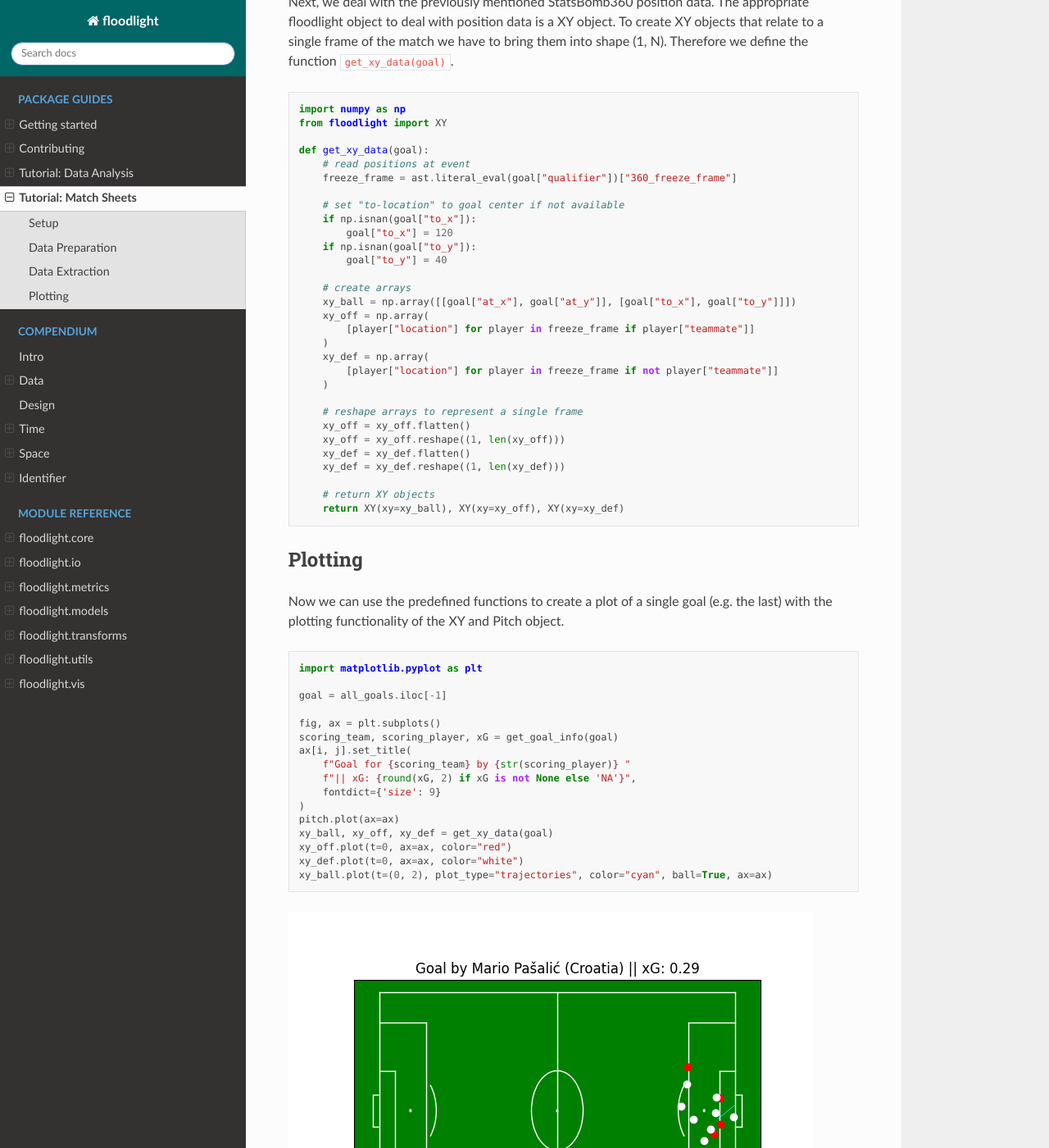
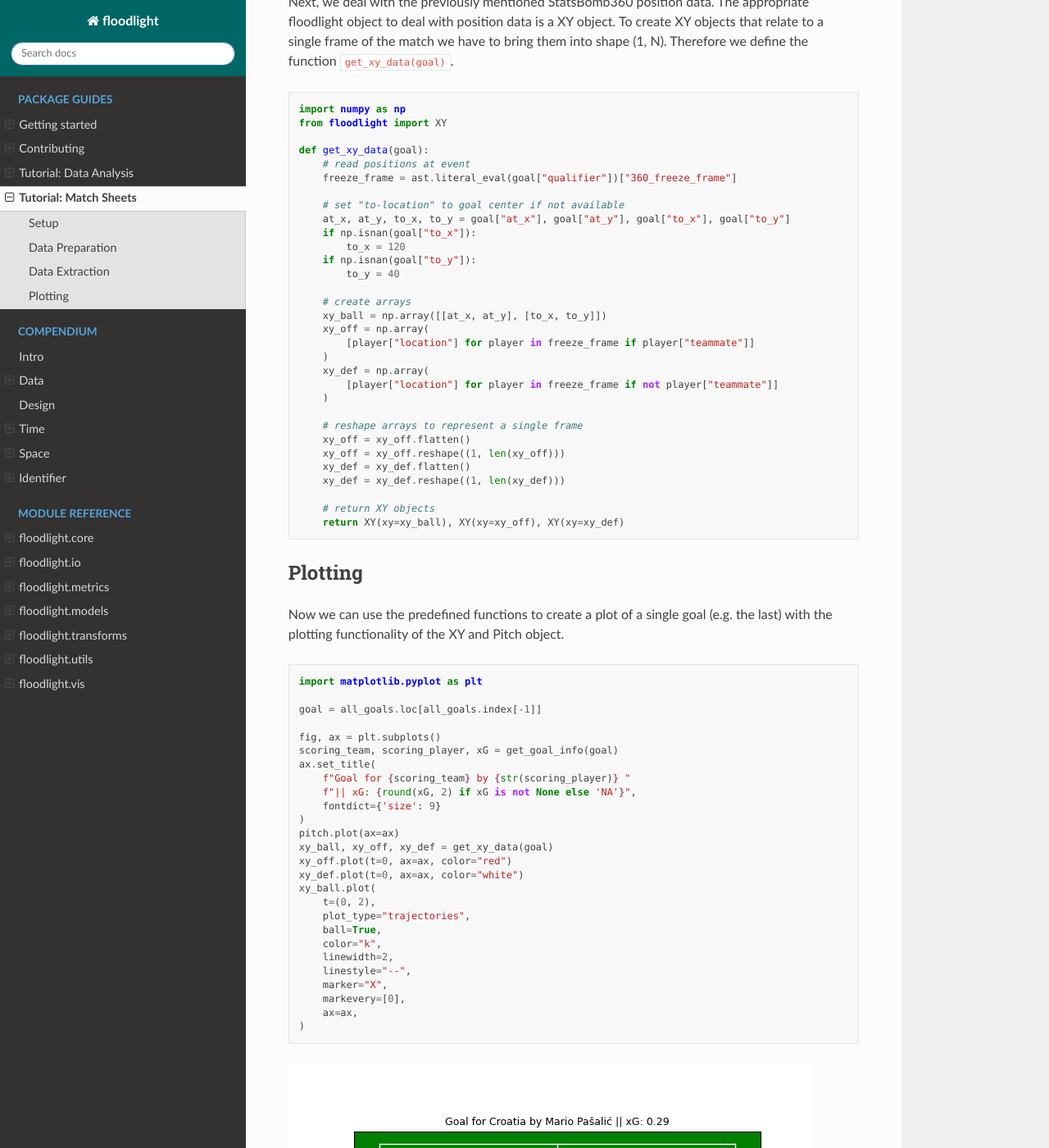
Before and after one commit to floodlight-sports/floodlight, a Sphinx documentation site: the page built from docs/source/guides/tutorial_matchsheets.rst, in a window 1280 px wide and 1400 px high, scrolled down 2572 px. Shown: the whole window at 82% size. Built offline with Sphinx 7.4.7 and the Read the Docs theme 2.0.0, drawn with Linux system fonts in a browser that asks for light colours; some of the changed text lies outside the part shown.

Commit message:
docs: update tutorial matchsheets (#95)
* fix: correct variable names

* docs: update match sheet graphics

Co-authored-by: draabe <draabx@posteo.org>

```diff
--- a/docs/source/guides/tutorial_matchsheets.rst
+++ b/docs/source/guides/tutorial_matchsheets.rst
@@ -78,7 +78,6 @@
         )
     ).sort_values("gameclock")
 
-
 Here's the (formatted) DataFrame you should get:
 
 ====  ========== ====== ==== ======== ======== ============ ======= ======= ====== ===== ====== ===== ============= ======================== ========== ==========
@@ -105,7 +104,7 @@
         scoring_team = goal["team_name"]
         if goal["event_name"] == "Shot":
             scoring_player = goal["player_name"]
-            xG = ast.literal_eval(goal["qualifier"])['shot']['statsbomb_xg']
+            xG = ast.literal_eval(goal["qualifier"])["shot"]["statsbomb_xg"]
         else:
             scoring_player = "Own Goal"
             xG = None
@@ -123,13 +122,14 @@
         freeze_frame = ast.literal_eval(goal["qualifier"])["360_freeze_frame"]
 
         # set "to-location" to goal center if not available
+        at_x, at_y, to_x, to_y = goal["at_x"], goal["at_y"], goal["to_x"], goal["to_y"]
         if np.isnan(goal["to_x"]):
-            goal["to_x"] = 120
+            to_x = 120
         if np.isnan(goal["to_y"]):
-            goal["to_y"] = 40
+            to_y = 40
 
         # create arrays
-        xy_ball = np.array([[goal["at_x"], goal["at_y"]], [goal["to_x"], goal["to_y"]]])
+        xy_ball = np.array([[at_x, at_y], [to_x, to_y]])
         xy_off = np.array(
             [player["location"] for player in freeze_frame if player["teammate"]]
         )
@@ -155,11 +155,11 @@
 
     import matplotlib.pyplot as plt
 
-    goal = all_goals.iloc[-1]
+    goal = all_goals.loc[all_goals.index[-1]]
 
     fig, ax = plt.subplots()
     scoring_team, scoring_player, xG = get_goal_info(goal)
-    ax[i, j].set_title(
+    ax.set_title(
         f"Goal for {scoring_team} by {str(scoring_player)} "
         f"|| xG: {round(xG, 2) if xG is not None else 'NA'}",
         fontdict={'size': 9}
@@ -168,7 +168,17 @@
     xy_ball, xy_off, xy_def = get_xy_data(goal)
     xy_off.plot(t=0, ax=ax, color="red")
     xy_def.plot(t=0, ax=ax, color="white")
-    xy_ball.plot(t=(0, 2), plot_type="trajectories", color="cyan", ball=True, ax=ax)
+    xy_ball.plot(
+        t=(0, 2),
+        plot_type="trajectories",
+        ball=True,
+        color="k",
+        linewidth=2,
+        linestyle="--",
+        marker="X",
+        markevery=[0],
+        ax=ax,
+    )
 
 .. image:: ../_img/tutorial_matchsheets_singlegoal.png
 
@@ -201,24 +211,24 @@
     row, col, home_score, away_score = 0, 0, 0, 0
     colors = {"Croatia": "white", "Spain": "red"}
 
-    for _, goal in all_goals.iterrows():
+    for i in all_goals.index:
 
         # display meta information
-        scoring_team, scoring_player, xG = get_goal_info(goal)
+        scoring_team, scoring_player, xG = get_goal_info(all_goals.loc[i])
         if scoring_team == "Croatia":
             conceding_team = "Spain"
             home_score += 1
         else:  # score by Spain
             conceding_team = "Croatia"
             away_score += 1
-        ax[i, j].set_title(
+        ax[row, col].set_title(
             f"{home_score}:{away_score} for {str(scoring_team)} by {str(scoring_player)} "
             f"|| xG: {round(xG, 2) if xG is not None else 'NA'}",
-            fontdict={'size': 10}
+            fontdict={"size": 10},
         )
 
         # get position data
-        xy_ball, xy_off, xy_def = get_xy_data(goal)
+        xy_ball, xy_off, xy_def = get_xy_data(all_goals.loc[i])
         # rotate position data towards left goal for Spain
         if scoring_team == "Spain":
             xy_off.rotate(180)
@@ -228,11 +238,19 @@
             xy_ball.rotate(180)
             xy_ball.translate((pitch.xlim[1], pitch.ylim[1]))
         # plot pitch and position data
-        pitch.plot(ax=ax[i, j])
-        xy_off.plot(t=0, ax=ax[i, j], color=colors[scoring_team])
-        xy_def.plot(t=0, ax=ax[i, j], color=colors[conceding_team])
+        pitch.plot(ax=ax[row, col])
+        xy_off.plot(t=0, ax=ax[row, col], color=colors[scoring_team])
+        xy_def.plot(t=0, ax=ax[row, col], color=colors[conceding_team])
         xy_ball.plot(
-            t=(0, 2), plot_type="trajectories", color="cyan", ball=True, ax=ax[i, j]
+            t=(0, 2),
+            plot_type="trajectories",
+            ball=True,
+            color="k",
+            linewidth=2,
+            linestyle="--",
+            marker="X",
+            markevery=[0],
+            ax=ax[row, col],
         )
 
         # update grid position
```
Also changed, not shown: docs/source/_img/tutorial_matchsheets_allgoals.png, docs/source/_img/tutorial_matchsheets_singlegoal.png.
